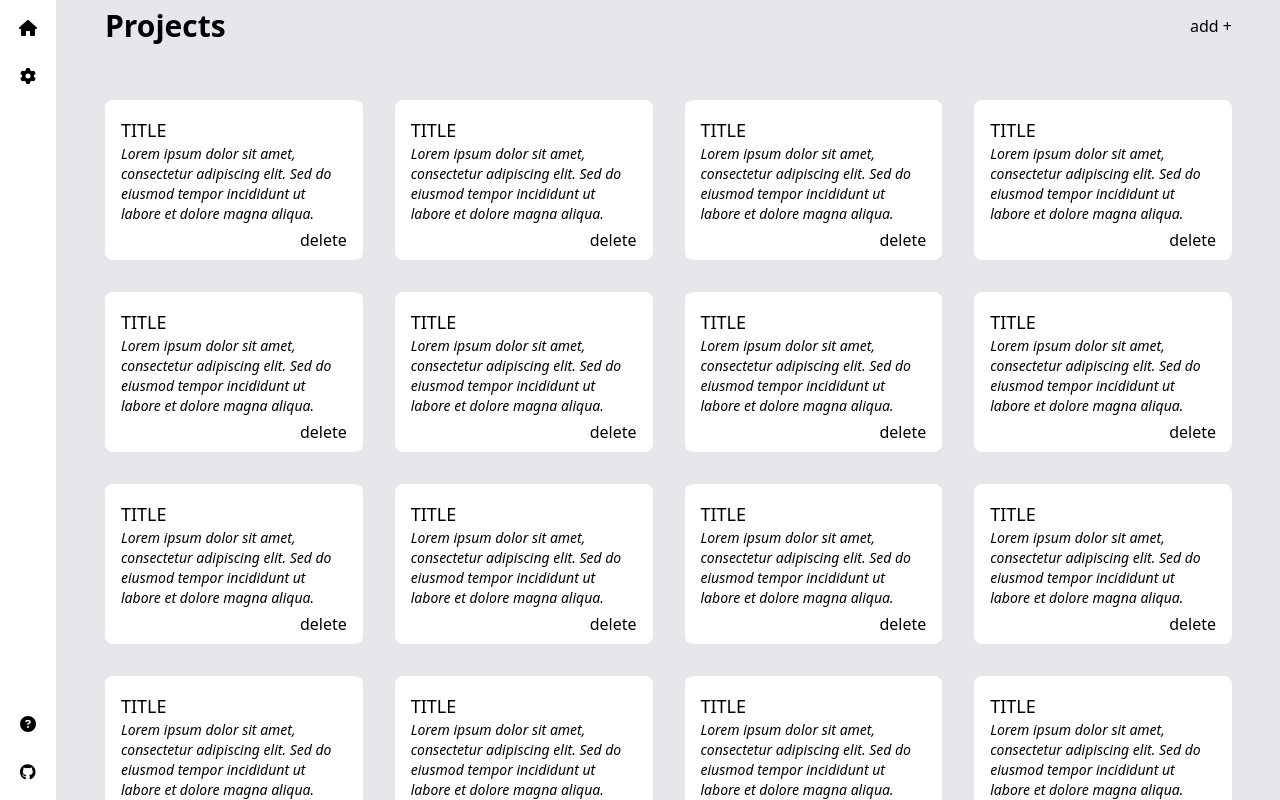
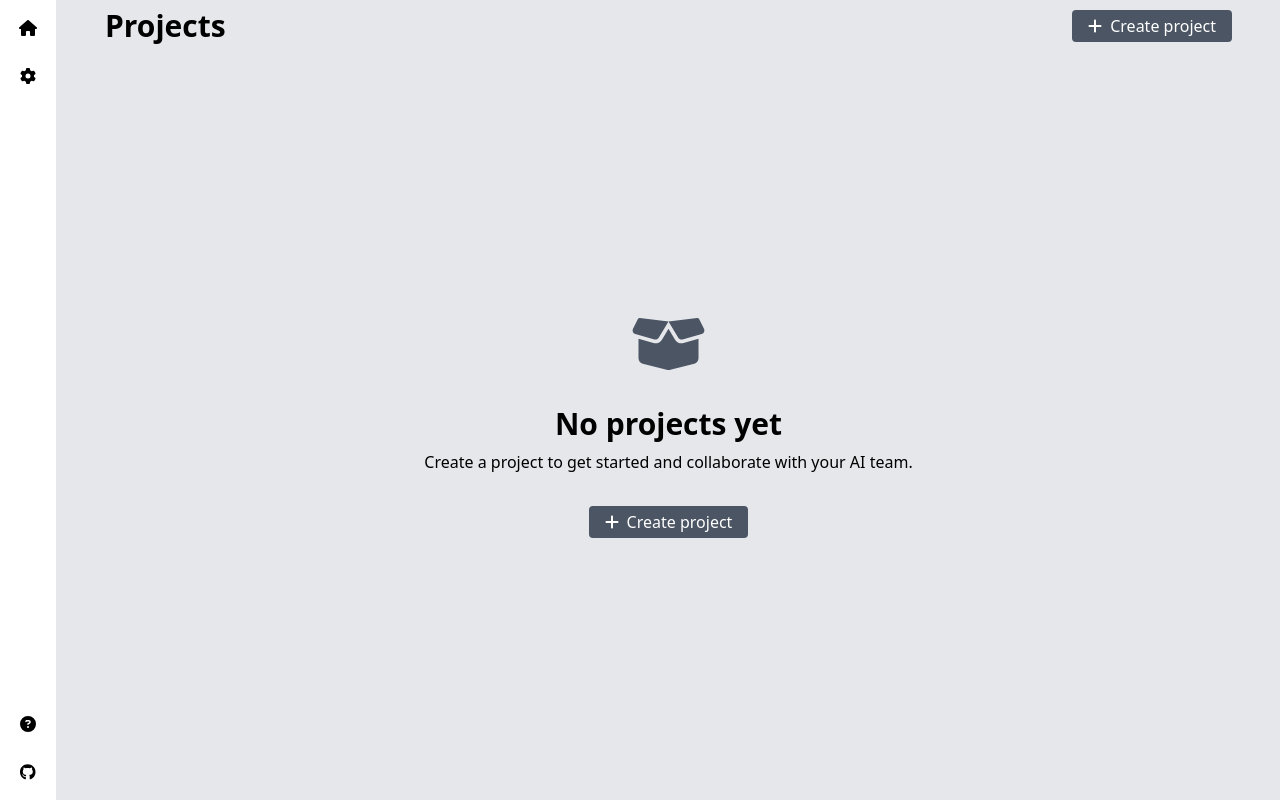
Before and after one commit to digovc/artifacts-ai, a Vue app: page /projects/1 in a window 1280 px wide. Built offline with nearby package versions, Linux system fonts and the light colour scheme; what @guolao/vue-monaco-editor would draw is missing.

Commit message:
Implements project creation.

```diff
--- /dev/null
+++ b/src/components/Empty.vue
@@ -0,0 +1,28 @@
+<template>
+  <div class="flex flex-col justify-center items-center space-y-8 py-12 h-full">
+    <div>
+      <FontAwesomeIcon :icon="faBoxOpen" class="text-6xl text-gray-600"/>
+    </div>
+    <div class="text-center space-y-2">
+      <Title>
+        <slot name="title">title</slot>
+      </Title>
+      <div class="font-thin">
+        <slot name="description">description</slot>
+      </div>
+    </div>
+    <div>
+      <Button :icon="faPlus" @click="$emit('onButtonClick')">
+        <slot name="button">button</slot>
+      </Button>
+    </div>
+  </div>
+</template>
+<script setup>
+import Button from "@/components/Button.vue";
+import { faBoxOpen, faPlus } from "@fortawesome/free-solid-svg-icons";
+import Title from "@/components/Title.vue";
+import { FontAwesomeIcon } from "@fortawesome/vue-fontawesome";
+
+defineEmits(["onButtonClick"]);
+</script>
--- a/src/views/projects/Projects.vue
+++ b/src/views/projects/Projects.vue
@@ -5,30 +5,59 @@
         <Title>Projects</Title>
       </div>
       <div>
-        <div>add +</div>
+        <Button :icon="faPlus" @click="createProject">
+          Create project
+        </Button>
       </div>
     </div>
-    <div class="grow overflow-y-auto p-12 grid grid-cols-4 gap-8">
-      <ProjectCard/>
-      <ProjectCard/>
-      <ProjectCard/>
-      <ProjectCard/>
-      <ProjectCard/>
-      <ProjectCard/>
-      <ProjectCard/>
-      <ProjectCard/>
-      <ProjectCard/>
-      <ProjectCard/>
-      <ProjectCard/>
-      <ProjectCard/>
-      <ProjectCard/>
-      <ProjectCard/>
-      <ProjectCard/>
-      <ProjectCard/>
+    <div class="grow overflow-y-auto p-12">
+      <div class="grid grid-cols-4 gap-8" v-if="projects.length">
+        <ProjectCard v-for="project in projects" :key="project.id" :project="project"/>
+      </div>
+      <Empty v-else @onButtonClick="createProject">
+        <template #title>
+          No projects yet
+        </template>
+        <template #description>
+          Create a project to get started and collaborate with your AI team.
+        </template>
+        <template #button>
+          Create project
+        </template>
+      </Empty>
     </div>
   </div>
 </template>
 <script setup>
 import Title from "@/components/Title.vue";
 import ProjectCard from "@/views/projects/ProjectCard.vue";
+import Button from "@/components/Button.vue";
+import { faPlus } from "@fortawesome/free-solid-svg-icons";
+import Empty from "@/components/Empty.vue";
+import { onMounted, ref } from "vue";
+import { useRouter } from "vue-router";
+
+const projects = ref([]);
+const router = useRouter();
+
+const loadProjects = () => {
+  const projectsJson = localStorage.getItem("projects") || "[]";
+  projects.value = JSON.parse(projectsJson);
+};
+
+const createProject = () => {
+  const newProject = {
+    id: projects.value.length + 1,
+    name: `Project ${ projects.value.length + 1 }`,
+    description: "New awesome project",
+    created: new Date().toISOString(),
+  };
+  projects.value.push(newProject);
+  localStorage.setItem("projects", JSON.stringify(projects.value));
+  router.push(`/projects/${ newProject.id }`);
+};
+
+onMounted(() => {
+  loadProjects();
+});
 </script>
```
